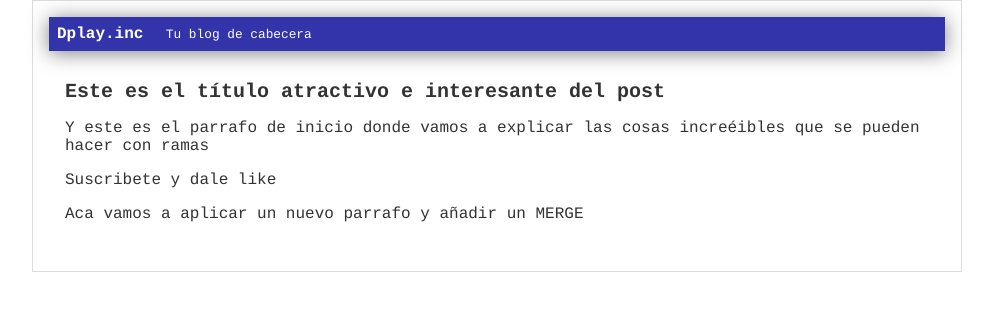
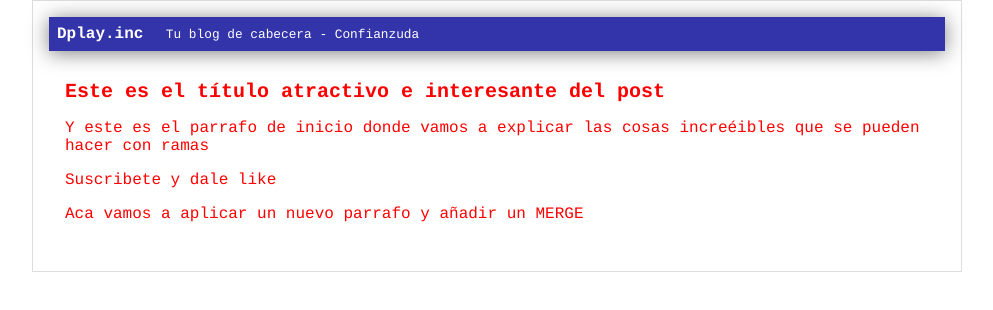
Before and after one commit to WenAP/webGit, a plain HTML site: page index.html in a window 1280 px wide. Shown: the whole page, without its empty margins (143-1136 px from the left). Drawn offline with Linux system fonts and the light colour scheme.

Commit message:
Modifique la cabecera y el color del texto

```diff
--- a/css/style.css
+++ b/css/style.css
@@ -1,6 +1,6 @@
 body
 {
-    color: #333;
+    color:red;
     text-align: center;
     font-family: "Courier";
     font-size: 16px;
--- a/index.html
+++ b/index.html
@@ -12,7 +12,7 @@
         <div id="cabecera">
             Dplay.inc
             <span id="tagline">Tu blog
-                 de cabecera
+                 de cabecera - Confianzuda
             </span>
         </div>
         <div id="post">
```
